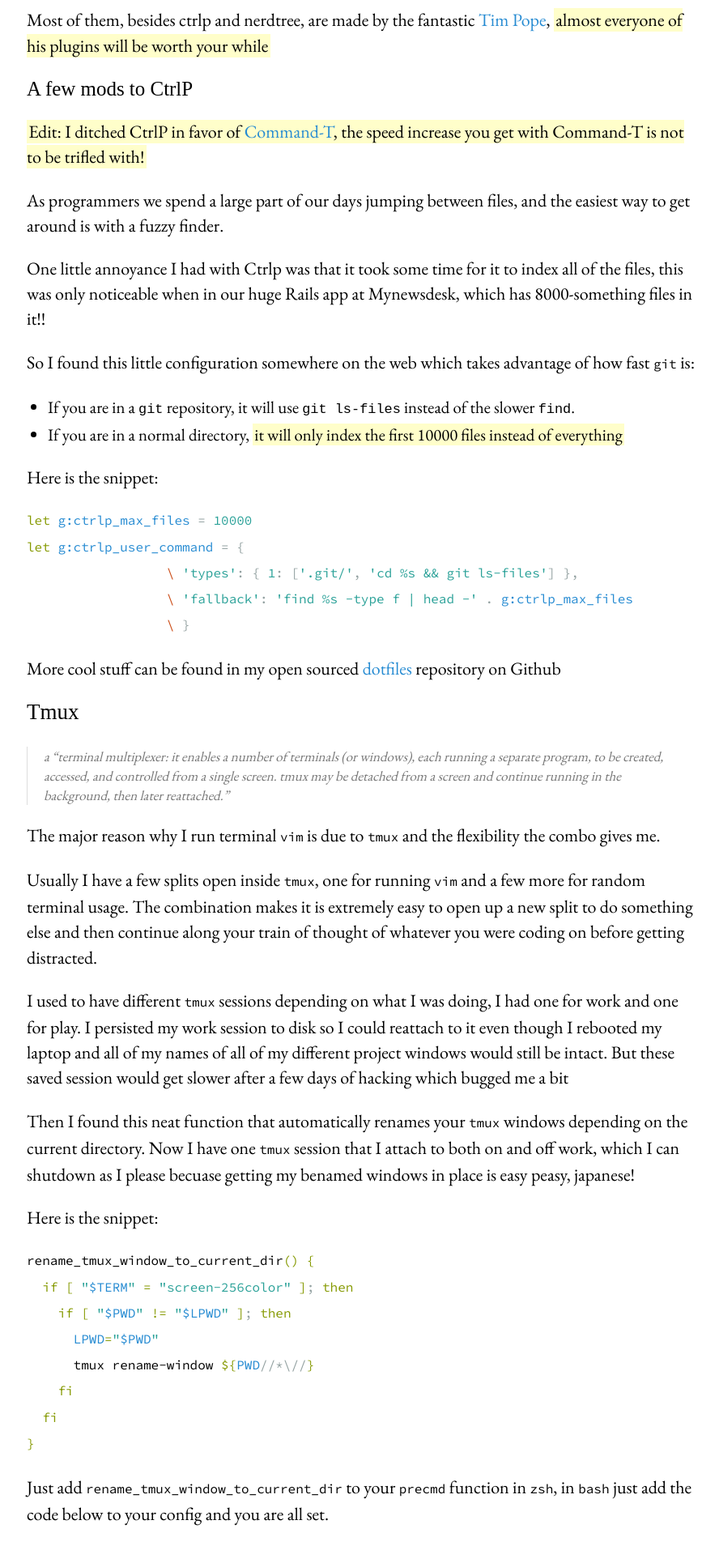
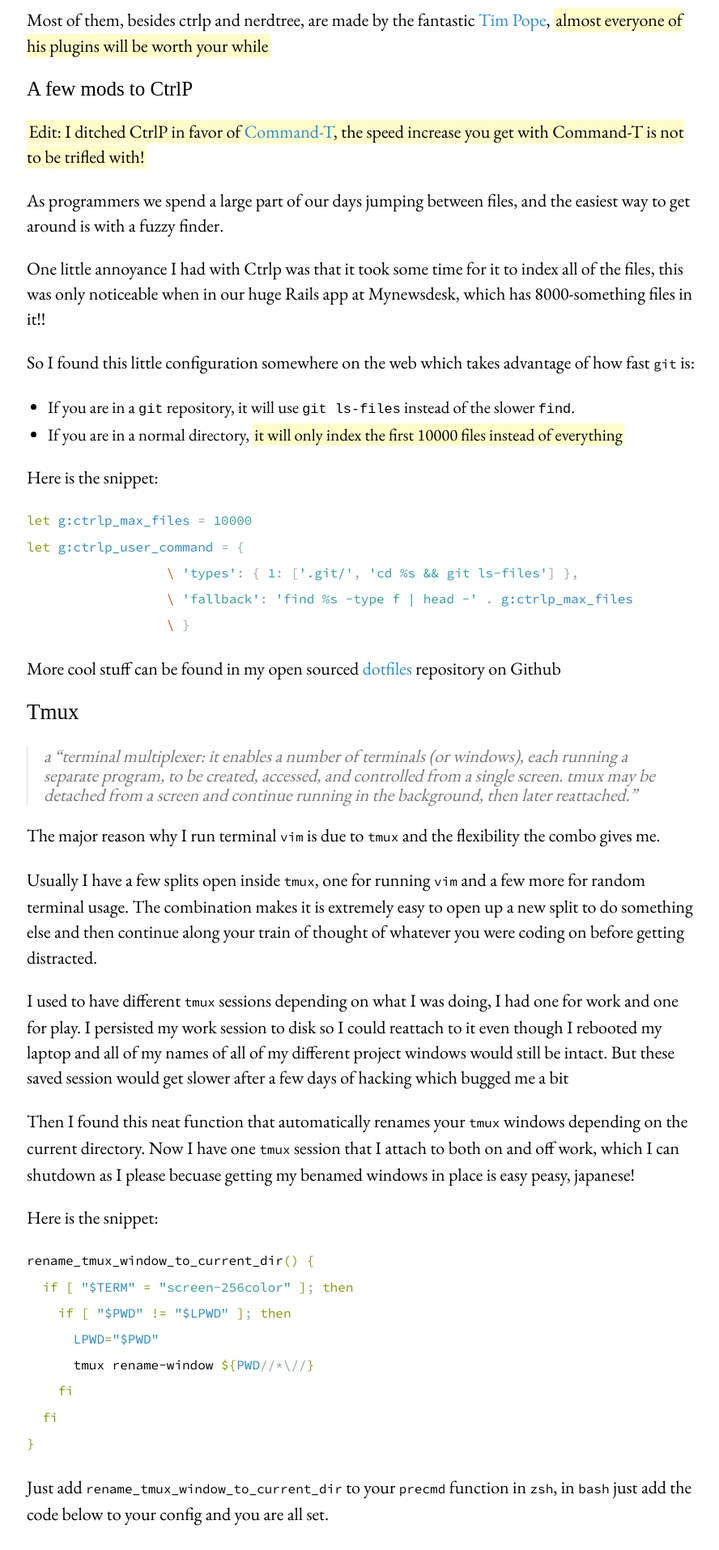
Before and after one commit to metamorfos/metamorfos.github.io, a Jekyll site: the page built from _posts/2013-05-18-my-development-environment.md, in a window 1280 px wide. Shown: the part 944-2858 px from the top of the page at 81% size, without its empty margins (191-1079 px from the left). Built offline with Jekyll 4.4.1, drawn with Linux system fonts in a browser that asks for light colours; some web fonts are replaced.

Commit message:
Bumped quote font-size to reflect 1c601b7

```diff
--- a/css/screen.css
+++ b/css/screen.css
@@ -67,9 +67,9 @@
     font-size: 16px;
 }
 
-blockquote, blockquote p { font-size: 17px; line-height: 24px; color: #777; font-style: italic; }
+blockquote, blockquote p { font-size: 22px; line-height: 24px; color: #777; font-style: italic; }
 blockquote { margin: 0 0 20px; padding-left: 20px; padding-right: 20px; border-left: 1px solid #ddd; }
-blockquote cite { display: block; font-size: 12px; color: #555; }
+blockquote cite { display: block; font-size: 18px; color: #555; }
 blockquote cite:before { content: "\2014 \0020"; }
 
 /* Home */
```
